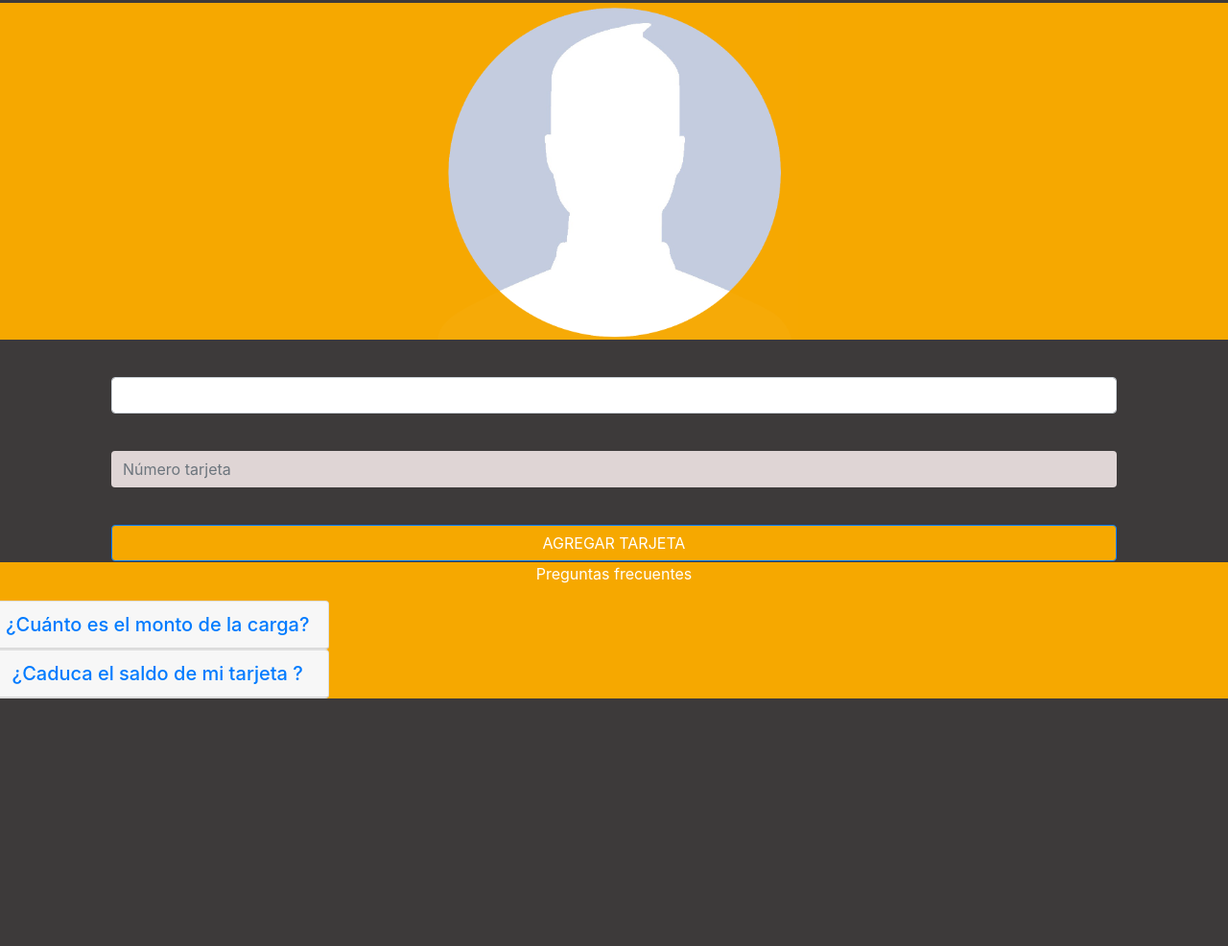
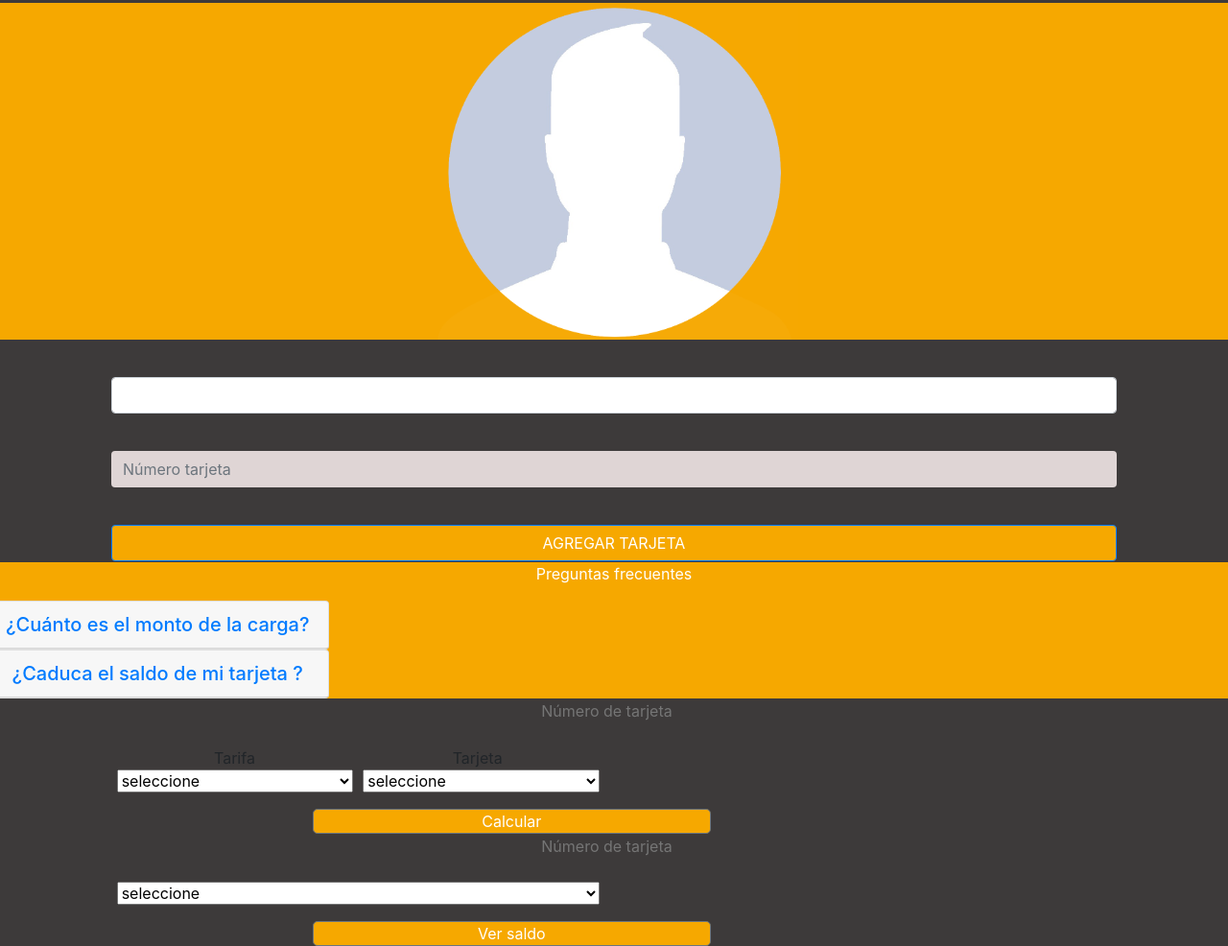
Before and after one commit to CaroloFantasma/trans-lab-nueva-version, a website: page src/index.html in a window 1280 px wide. Shown: the part 1343-2329 px from the top of the page at 96% size. Before the commit the page ends 2071 px from the top, so only its background shows below. Drawn offline with nearby package versions, Linux system fonts and the light colour scheme.

Commit message:
pantallas listas Zzzz...

```diff
--- a/src/css/style.css
+++ b/src/css/style.css
@@ -167,6 +167,45 @@ padding: 0%;
   padding: 0%;
 }
 
+#cardNumber {
+  width: 80%;
+  background: inherit;
+  background-color: transparent;
+  border: none;
+  text-align: center;
+}
+
+#inputPrice {
+  width: 49%;
+  display: inline-block;
+  margin-right: 2%;
+}
+
+#inputCard {
+  width: 49%;
+  /* margin-right: 2%; */
+}
+
+#btnCalculate {
+  background-color: #F6A800;
+  color: white;
+  width: 40%;
+  padding: 0%;
+  font-size: 16px;
+}
+
+#tarifa {
+  margin-right: 40%;
+}
+
+#cardoption {
+  margin-right: 10%;
+}
+
+#inputMoney {
+  width: 100%;
+}
+
 @media(min-width: 768px){ /* esta medida se encuentra en bootstrap-> overview-> responsive breakpoints */
   .menu{
       width: 20vw; /*El menú va a tomar este ancho con pantallas de 768px hacia arriba*/
--- a/src/index.html
+++ b/src/index.html
@@ -174,6 +174,88 @@
   </div>
   <!-- Fin pantalla preguntas frecuentes -->
 
+  <!-- Inicio pantalla calcular saldo -->
+  <div class="container-fluid" id="screenFive">
+    <div class="row">
+      <br>
+      <div class="col-sm-1">
+      </div>
+      <div class="col-sm-10">
+        <input type="number" id="cardNumber" placeholder="Número de tarjeta">
+      </div>
+      <br>
+      <div class="col-sm-1">
+      </div>
+    </div>
+    <br>
+    <div class="row">
+      <div class="col-sm-1">
+      </div>
+
+      <div class="col-sm-5">
+        <span id="tarifa">Tarifa</span>
+        <span> Tarjeta </span>
+        <div class="input-group mb-3">
+          <select class="Seleccione su tarjeta" id="inputPrice">
+            <option selected>seleccione</option>
+            <option value="1">One</option>
+            <option value="2">Two</option>
+            <option value="3">Three</option>
+          </select>
+          <select class="Seleccione su tarjeta" id="inputCard">
+            <option selected>seleccione</option>
+            <option value="1">One</option>
+            <option value="2">Two</option>
+            <option value="3">Three</option>
+          </select>
+        </div>
+      </div>
+
+      <div class="col-sm-10">
+        <button type="button" id="btnCalculate" class="btn btn-secondary btn-lg">Calcular</button>
+      </div>
+
+    </div>
+  </div>
+  <!-- Fin pantalla calcular saldo -->
+
+  <!-- Inicio pantalla ver saldo -->
+  <div class="container-fluid" id="screenFive">
+      <div class="row">
+          <br>
+          <div class="col-sm-1">
+          </div>
+          <div class="col-sm-10">
+            <input type="number" id="cardNumber" placeholder="Número de tarjeta">
+          </div>
+          <br>
+          <div class="col-sm-1">
+          </div>
+        </div>
+        <br>
+        <div class="row">
+          <div class="col-sm-1">
+          </div>
+
+          <div class="col-sm-5">
+            <div class="input-group mb-3">
+              <select class="Seleccione su tarjeta" id="inputMoney">
+                <option selected>seleccione</option>
+                <option value="1">One</option>
+                <option value="2">Two</option>
+                <option value="3">Three</option>
+              </select>
+            </div>
+          </div>
+
+          <div class="col-sm-10">
+            <button type="button" id="btnCalculate" class="btn btn-secondary btn-lg">Ver saldo</button>
+          </div>
+
+        </div>
+    </div>
+    <!-- Inicio pantalla ver saldo -->
+
   <!-- bootstrap -->
   <script src="https://code.jquery.com/jquery-3.3.1.slim.min.js" integrity="sha384-q8i/X+965DzO0rT7abK41JStQIAqVgRVzpbzo5smXKp4YfRvH+8abtTE1Pi6jizo"
     crossorigin="anonymous"></script>
```
